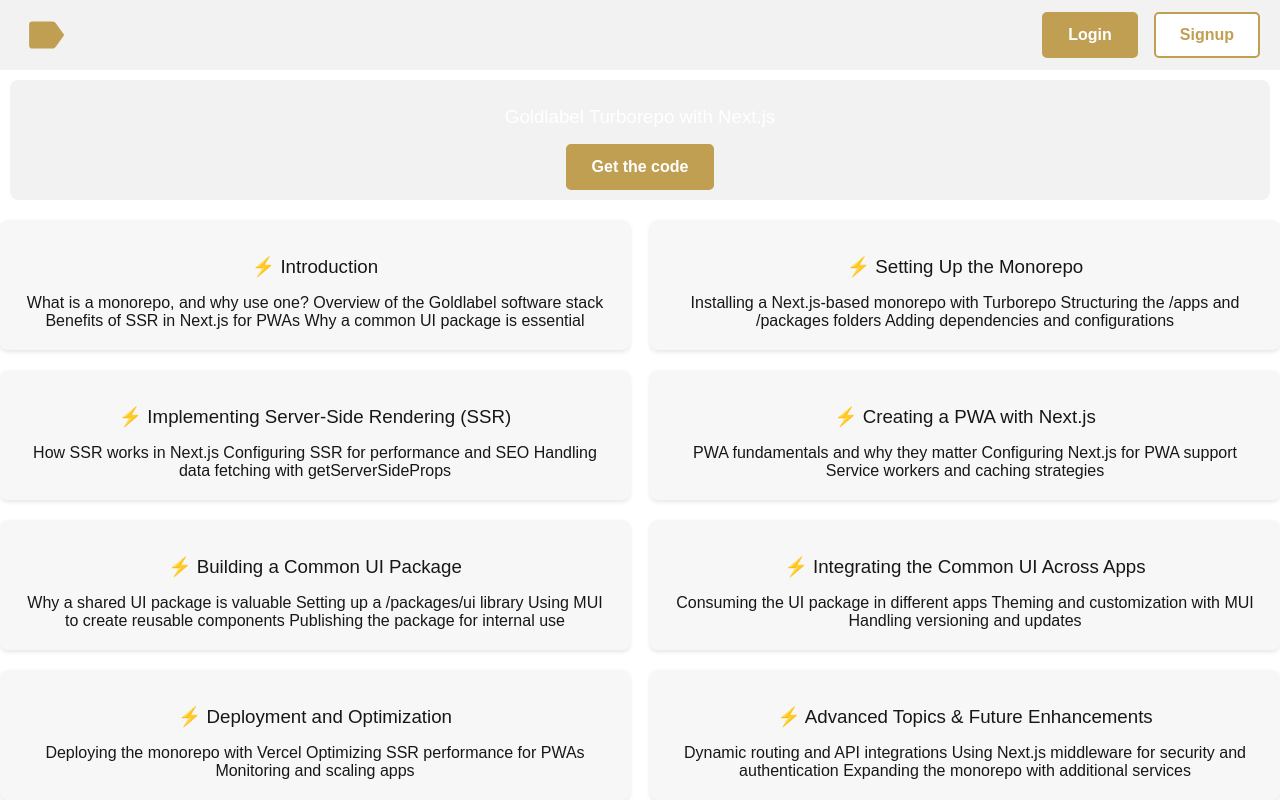
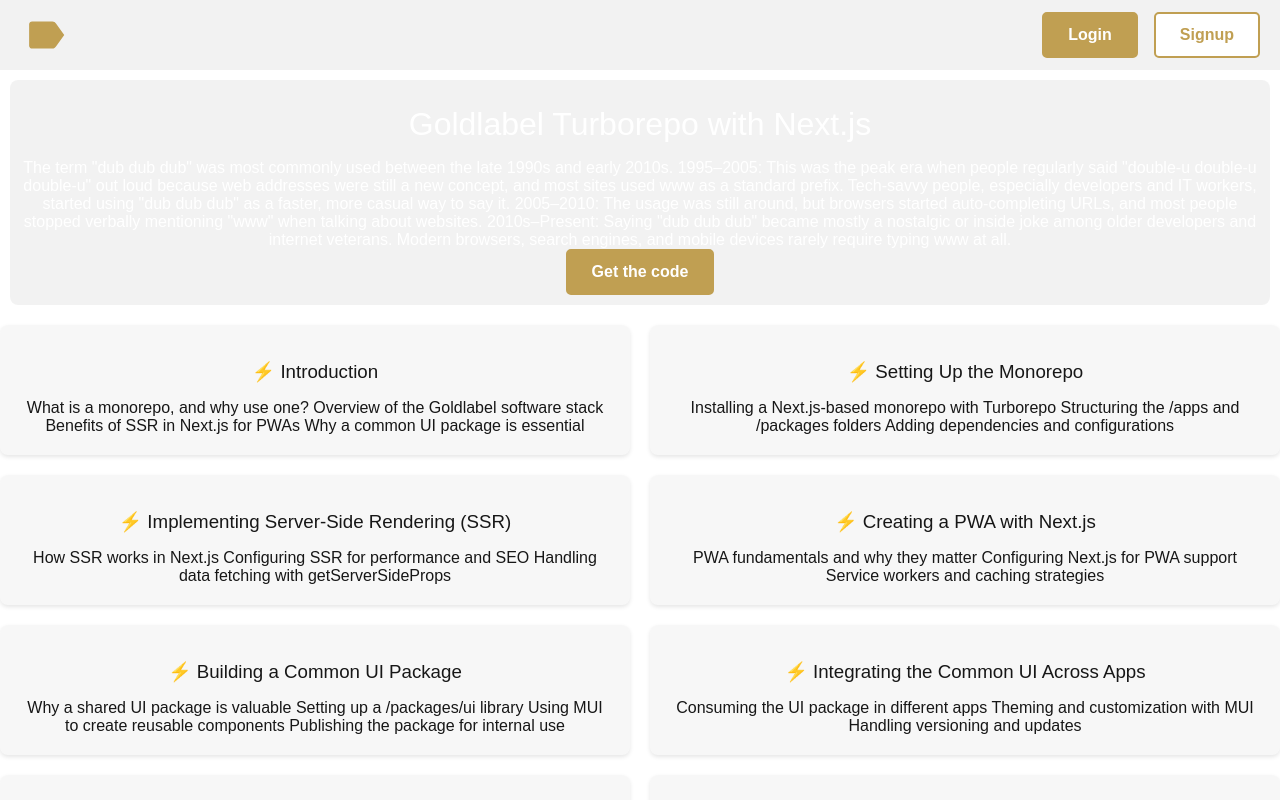
Before and after one commit to javascript-pro/dub-dub-dub, a Next.js app in the folder apps/web/: page / in a window 1280 px wide. Shown: the top 800 px of the page. Built offline with nearby package versions, Linux system fonts and the light colour scheme.

Commit message:
dub dub dub

```diff
--- a/apps/web/app/page.tsx
+++ b/apps/web/app/page.tsx
@@ -34,9 +34,16 @@
       <main>
 
         <div className={styles.hero}>
-          <h3>
+          <h1>
             Goldlabel Turborepo with Next.js
-          </h3>
+          </h1>
+          <p>The term "dub dub dub" was most commonly used between the late 1990s and early 2010s.
+
+1995–2005: This was the peak era when people regularly said "double-u double-u double-u" out loud because web addresses were still a new concept, and most sites used www as a standard prefix. Tech-savvy people, especially developers and IT workers, started using "dub dub dub" as a faster, more casual way to say it.
+
+2005–2010: The usage was still around, but browsers started auto-completing URLs, and most people stopped verbally mentioning "www" when talking about websites.
+
+2010s–Present: Saying "dub dub dub" became mostly a nostalgic or inside joke among older developers and internet veterans. Modern browsers, search engines, and mobile devices rarely require typing www at all.</p>
           <div className={styles.cta}>
             <a
               href="https://github.com/javascript-pro/dub-dub-dub"
```
